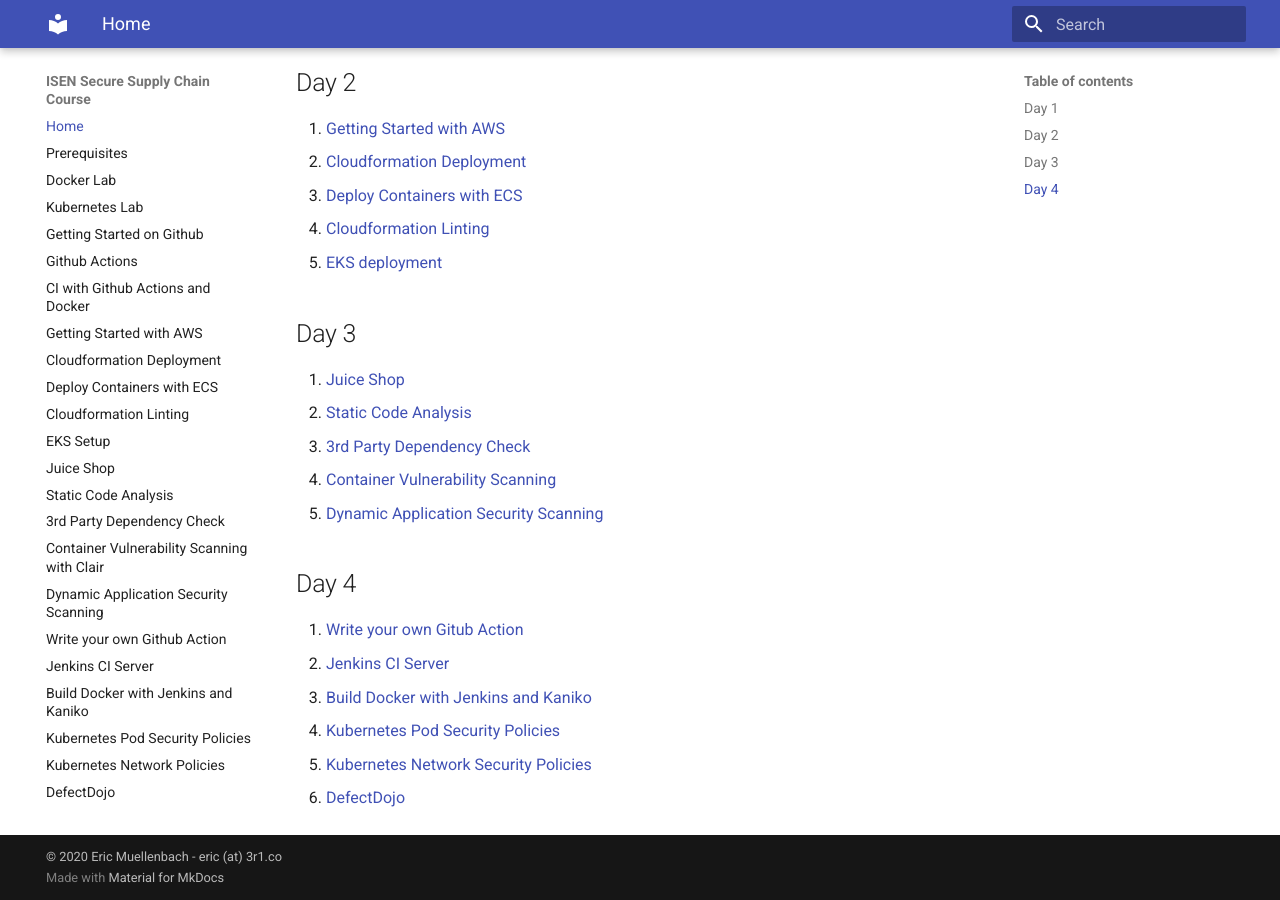
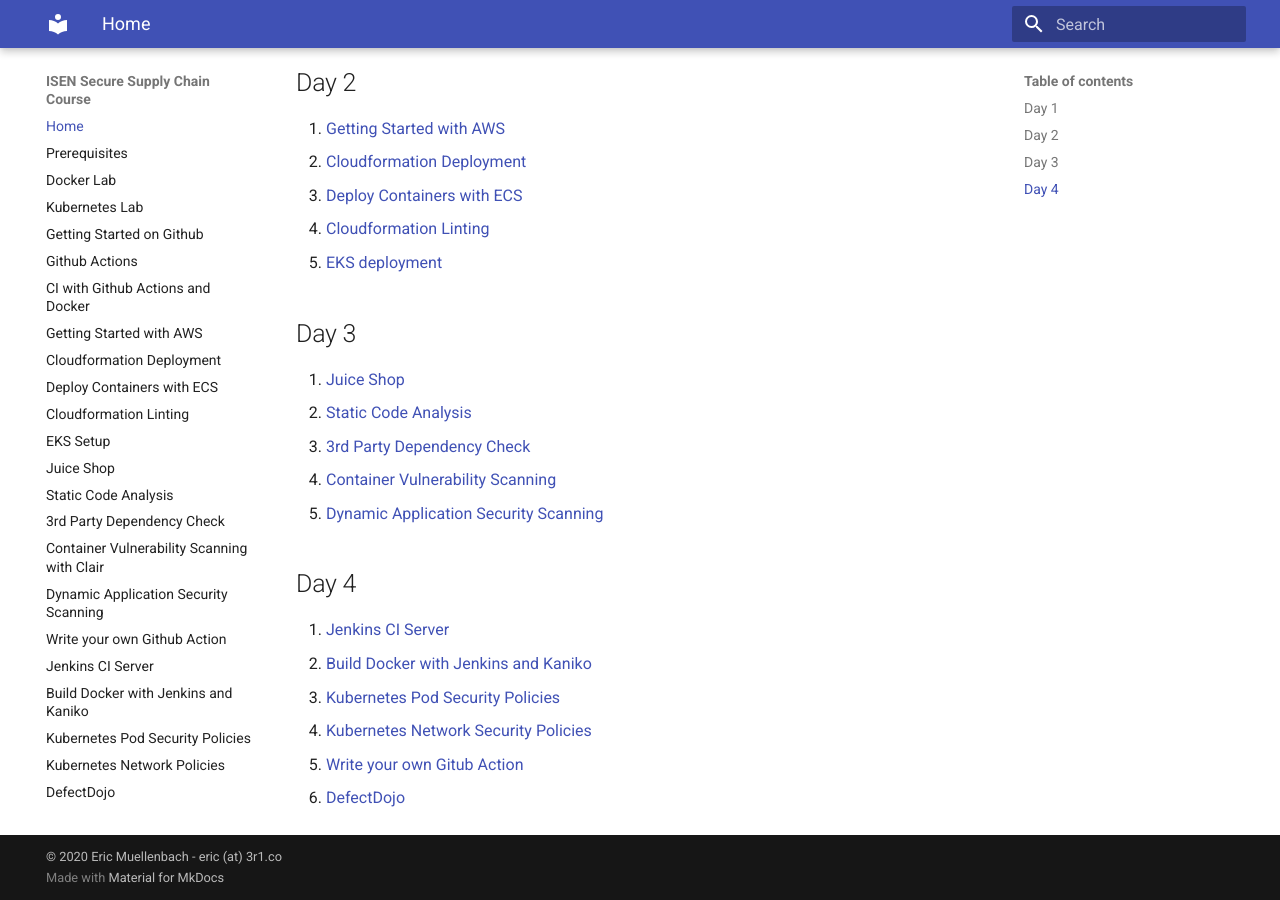
Before and after one commit to 3r1co/ssc, an MkDocs documentation site: the page built from docs/README.md, in a window 1280 px wide and 900 px high, scrolled down 558 px. Built offline with MkDocs 1.6.1 and Material for MkDocs 9.7.7, drawn with Linux system fonts in a browser that asks for light colours.

Commit message:
Change order to reflect course changes

```diff
--- a/docs/README.md
+++ b/docs/README.md
@@ -31,9 +31,9 @@
 
 ## Day 4
 
-1. [Write your own Gitub Action](./arachni.md)
 1. [Jenkins CI Server](./jenkins.md)
 1. [Build Docker with Jenkins and Kaniko](./kaniko.md)
 1. [Kubernetes Pod Security Policies](./psp.md)
 1. [Kubernetes Network Security Policies](./network-policies.md)
+1. [Write your own Gitub Action](./arachni.md)
 1. [DefectDojo](./defectdojo.md)
```
